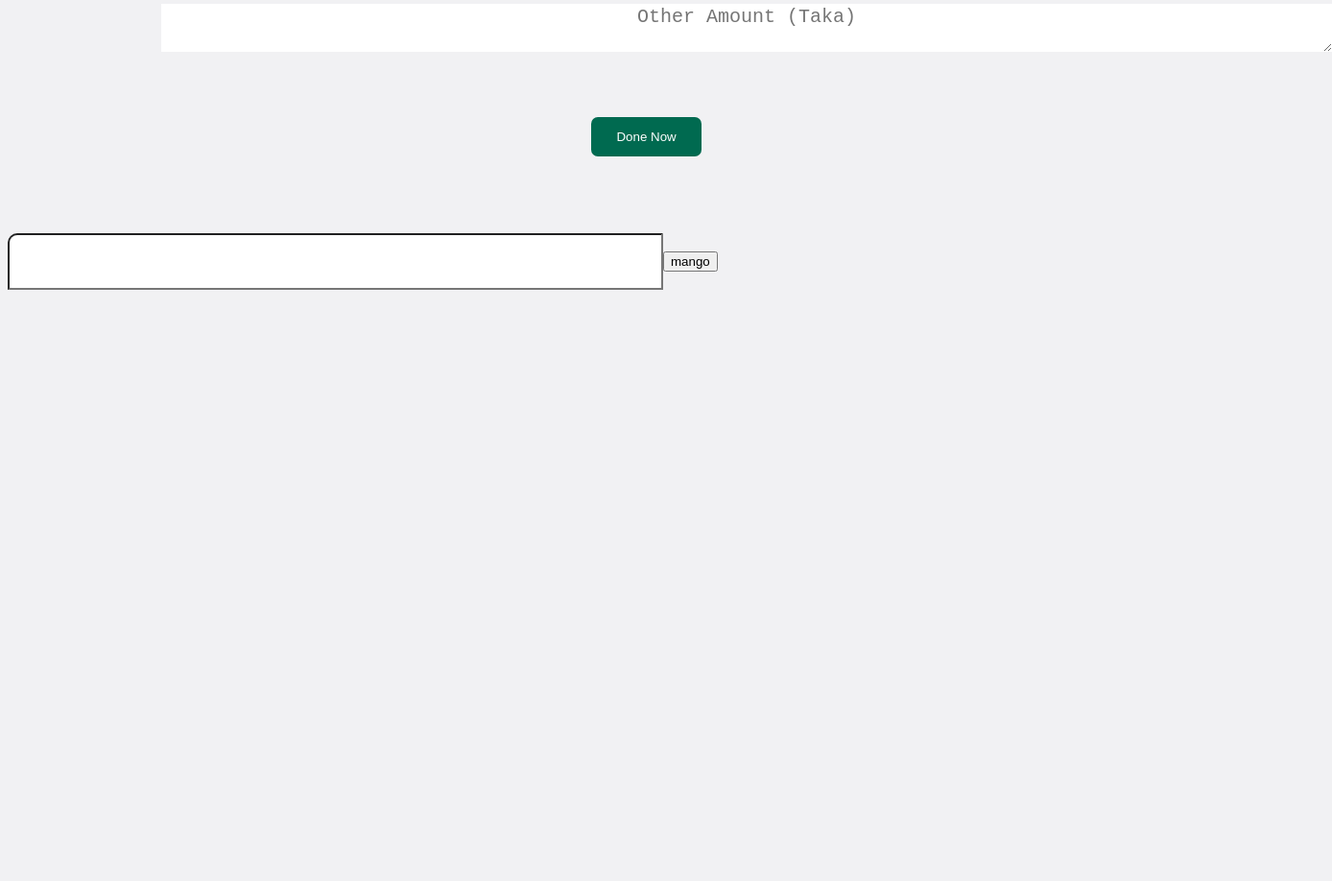
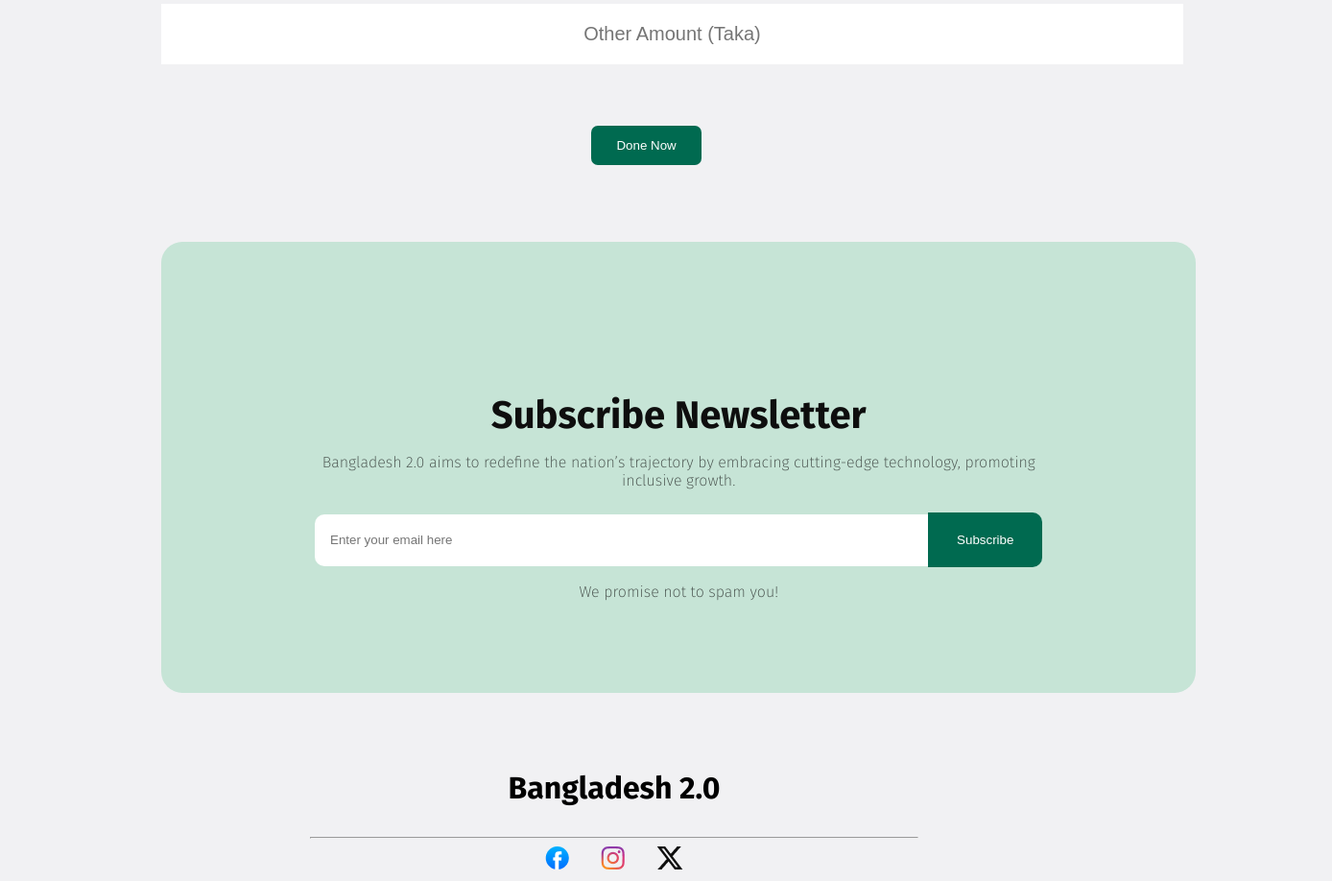
Before and after one commit to Maruf220502/first-assignment, a plain HTML site: page index.html in a window 1280 px wide. Shown: the part 4060-4978 px from the top of the page at 96% size, 1388 px wide, since content can reach past the window. Before the commit the page ends 4370 px from the top, so only its background shows below. Drawn offline with Linux system fonts and the light colour scheme.

Commit message:
add footer item

```diff
--- a/index.html
+++ b/index.html
@@ -103,18 +103,29 @@
             <button class="donate-box">1000 TAKA</button>
         </div>
         <div class="money">
-            <textarea class="other-amount" placeholder="Other Amount (Taka)" name="" id="" cols="100" rows="2"></textarea>
+            <input class="other-amount" type="text" placeholder="Other Amount (Taka)">
         <br>
         <button class="read-more done-now">Done Now</button>
         </div>
      </section>
     </main>
     <footer>
-        <div class="footer">
-            <input class="input" type="text">
-            <button>mango</button>
-        </div>
-
+        <section class="subscribe-section">
+            <h3 class="sec-title donate-text news">Subscribe Newsletter</h3>
+            <p class="sec-sub-title donate-text another-news">Bangladesh 2.0 aims to redefine the nation’s trajectory by embracing cutting-edge technology, promoting inclusive growth.</p>
+          <div class="footer">
+            <input class="email-input" placeholder="Enter your email here" type="text">
+            <button class="subscribe">Subscribe</button>
+          </div>
+          <p class="last-item">We promise not to spam you!</p>
+        </section>
     </footer>
 </body>
+<h3 class="outer-body">Bangladesh 2.0</h3>
+<hr>
+<div class="icons">
+    <a href=""><img class="img-1" src="assets/facebook.png" alt=""></a>
+    <a href=""><img class="img-2" src="assets/instagram.png" alt=""></a>
+    <a href=""><img class="img-3" src="assets/x.png" alt=""></a>
+</div>
 </html>
--- a/style/blog.css
+++ b/style/blog.css
@@ -48,16 +48,8 @@ button :hover{
     background-color: gray;
 }
 
-.footer{
-    display: flex;
-    align-items: center;
-}
-.input{
-    border-top-left-radius: 10px;
-    padding-right: 500px;
-    padding-top: 20px;
-    padding-bottom: 20px;
-}
+
+
 
 /* main section starts */
 section{
@@ -225,6 +217,7 @@ background-color: rgba(198, 228, 214, 1);
     color: rgba(14, 14, 14, 0.3);
     background-color: rgba(255, 255, 255, 1);
     border-style: none;
+    padding: 20px 400px;
     margin-top: 32px;
     margin-bottom: 32px;
 }
@@ -234,3 +227,80 @@ background-color: rgba(198, 228, 214, 1);
 .money{
     text-align: center;
 }
+
+/* footer items start */
+.news{
+    margin-top: 77px;
+    margin-bottom: 15px;
+}
+.another-news{
+    margin-top: 15px;
+    margin-bottom: 24px;
+}
+.footer{
+    display: flex;
+    align-items: center;
+    justify-content: center;
+
+}
+.email-input{
+ font-size: 16;
+ font-weight: 400px;
+ color: rgba(14, 14, 14, 0.3);
+   width: 450px;
+   height: 30px;
+   padding: 12px 300px 12px 16px;
+   border-style: none;
+   border-top-left-radius: 10px;
+   border-bottom-left-radius: 10px;
+}
+.subscribe{
+width: 120px;
+height: 57px;
+color: #FFFFFF;
+padding: 16px 30px;
+background-color: rgba(0, 106, 80, 1);
+border-style: none;
+border-top-right-radius: 10px;
+border-bottom-right-radius: 10px;
+}
+.subscribe-section{
+    background-color: rgba(198, 228, 214, 1);
+    border-radius: 22px;
+    justify-content: center;
+    align-items: center;
+    padding: 80px 160px;
+    width: 60%;
+}
+.last-item{
+    font-size: 16px;
+    font-weight: 400px;
+    color: rgba(14, 14, 14, 0.7);
+    text-align: center;
+    justify-content: center;
+}
+
+/* outer body */
+.outer-body{
+    font-size: 32px;
+    font-weight: bold;
+    text-align: center;
+    justify-content: center;
+    margin-top: 50px;
+}
+.icons{
+    text-align: center;
+}
+.img-1{
+    margin-right: 14px;
+}
+.img-2{
+    margin-left: 14px;
+    margin-right: 14px;
+}
+.img-3{
+    margin-left: 14px;
+}
+hr{
+    width: 50%;
+}
```
